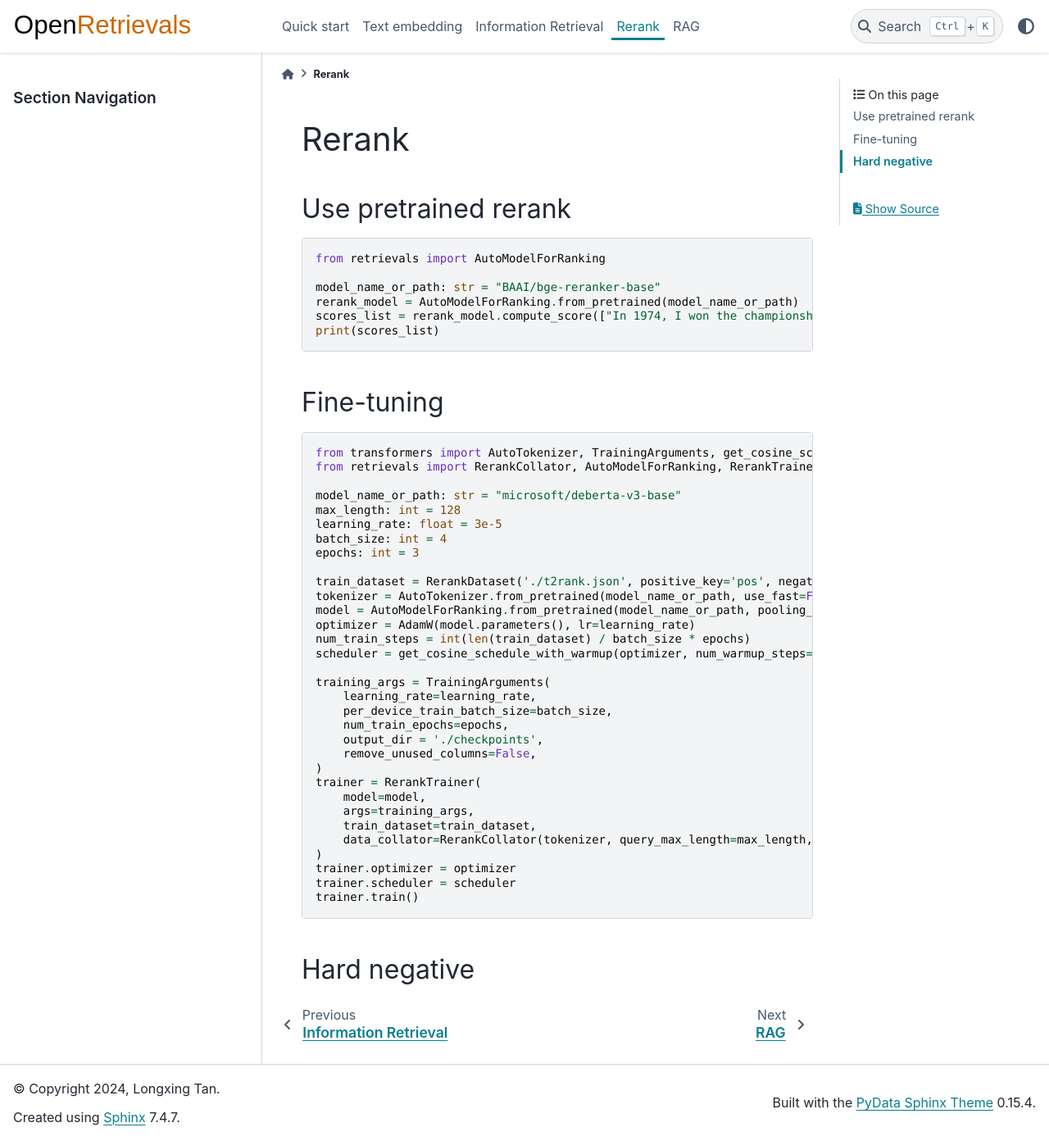
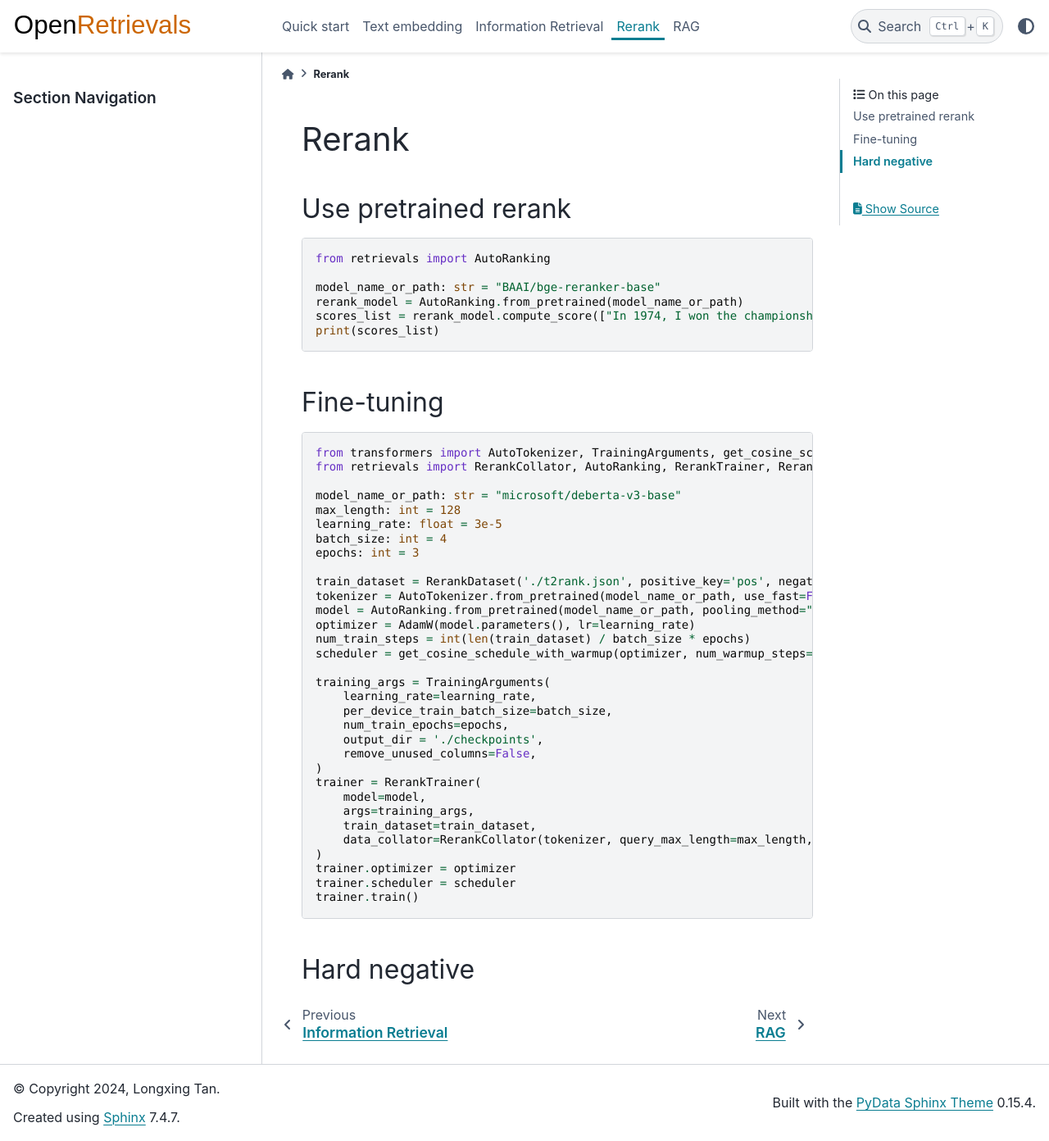
Before and after one commit to LongxingTan/open-retrievals, a Sphinx documentation site: the page built from docs/source/rerank.rst, in a window 1280 px wide and 1392 px high. Shown: the whole window at 82% size. Built offline with Sphinx 7.4.7 and the PyData theme 0.15.4, drawn with Linux system fonts in a browser that asks for light colours.

Commit message:
fix: rename

```diff
--- a/docs/source/rag.rst
+++ b/docs/source/rag.rst
@@ -14,7 +14,7 @@ RAG could help solve the false information, out-of-date information, and data se
 .. code-block:: python
 
     from retrievals.tools.langchain import LangchainEmbedding, LangchainReranker, LangchainLLM
-    from retrievals import AutoModelForRanking
+    from retrievals import AutoRanking
     from langchain.retrievers import ContextualCompressionRetriever
     from langchain_community.vectorstores import Chroma as Vectorstore
     from langchain.prompts.prompt import PromptTemplate
@@ -33,7 +33,7 @@ RAG could help solve the false information, out-of-date information, and data se
     retrieval_args = {"search_type" :"similarity", "score_threshold": 0.15, "k": 10}
     retriever = vectordb.as_retriever(**retrieval_args)
 
-    ranker = AutoModelForRanking.from_pretrained(rerank_model_name_or_path)
+    ranker = AutoRanking.from_pretrained(rerank_model_name_or_path)
     reranker = LangchainReranker(model=ranker, top_n=3)
     compression_retriever = ContextualCompressionRetriever(
         base_compressor=reranker, base_retriever=retriever
--- a/docs/source/rerank.rst
+++ b/docs/source/rerank.rst
@@ -8,10 +8,10 @@ Use pretrained rerank
 
 .. code-block:: python
 
-    from retrievals import AutoModelForRanking
+    from retrievals import AutoRanking
 
     model_name_or_path: str = "BAAI/bge-reranker-base"
-    rerank_model = AutoModelForRanking.from_pretrained(model_name_or_path)
+    rerank_model = AutoRanking.from_pretrained(model_name_or_path)
     scores_list = rerank_model.compute_score(["In 1974, I won the championship in Southeast Asia in my first kickboxing match", "In 1982, I defeated the heavy hitter Ryu Long."])
     print(scores_list)
 
@@ -24,7 +24,7 @@ Fine-tuning
 .. code-block:: python
 
     from transformers import AutoTokenizer, TrainingArguments, get_cosine_schedule_with_warmup, AdamW
-    from retrievals import RerankCollator, AutoModelForRanking, RerankTrainer, RerankDataset
+    from retrievals import RerankCollator, AutoRanking, RerankTrainer, RerankDataset
 
     model_name_or_path: str = "microsoft/deberta-v3-base"
     max_length: int = 128
@@ -34,7 +34,7 @@ Fine-tuning
 
     train_dataset = RerankDataset('./t2rank.json', positive_key='pos', negative_key='neg')
     tokenizer = AutoTokenizer.from_pretrained(model_name_or_path, use_fast=False)
-    model = AutoModelForRanking.from_pretrained(model_name_or_path, pooling_method="mean")
+    model = AutoRanking.from_pretrained(model_name_or_path, pooling_method="mean")
     optimizer = AdamW(model.parameters(), lr=learning_rate)
     num_train_steps = int(len(train_dataset) / batch_size * epochs)
     scheduler = get_cosine_schedule_with_warmup(optimizer, num_warmup_steps=0.05 * num_train_steps, num_training_steps=num_train_steps)
--- a/src/retrievals/__init__.py
+++ b/src/retrievals/__init__.py
@@ -7,7 +7,7 @@ from .data.collator import (
 from .data.dataset import RerankDataset, RetrievalDataset
 from .models.embedding_auto import AutoModelForEmbedding, ListwiseModel, PairwiseModel
 from .models.pooling import AutoPooling
-from .models.rerank import AutoModelForRanking
-from .models.retrieval_auto import AutoModelForRetrieval
+from .models.rerank import AutoRanking
+from .models.retrieval_auto import AutoRetrieval
 from .trainer.custom_trainer import CustomTrainer
 from .trainer.trainer import RerankTrainer, RetrievalTrainer
```
Also changed, not shown: README.md (+8 -8 lines), README_ja-JP.md (+10 -10 lines), README_zh-CN.md (+8 -8 lines), 9 other files.
